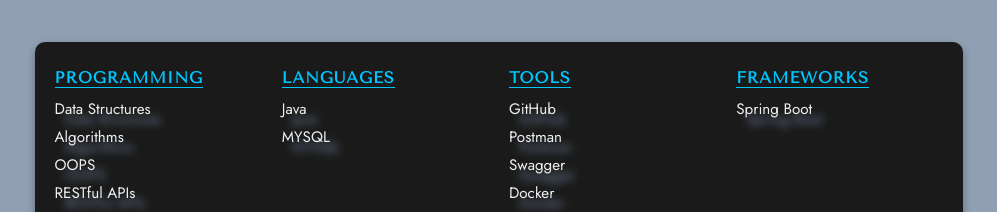
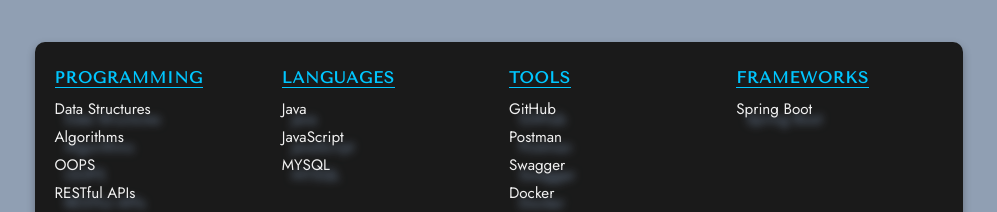
Before and after one commit to rahul2011421/rahul2011421.github.io, a React (Create React App) app: page / in a window 1280 px wide. Shown: the part 4540-4752 px from the top of the page, without its empty margins (197-1194 px from the left). Built offline with nearby package versions, Linux system fonts and the light colour scheme; a web font is replaced by a local one.

Commit message:
added javascript in skill

```diff
--- a/src/App.js
+++ b/src/App.js
@@ -295,6 +295,7 @@
     <h3>LANGUAGES</h3>
     <ul>
       <li>Java</li>
+      <li>JavaScript</li>
       <li>MYSQL</li>
     </ul>
   </div>
```
